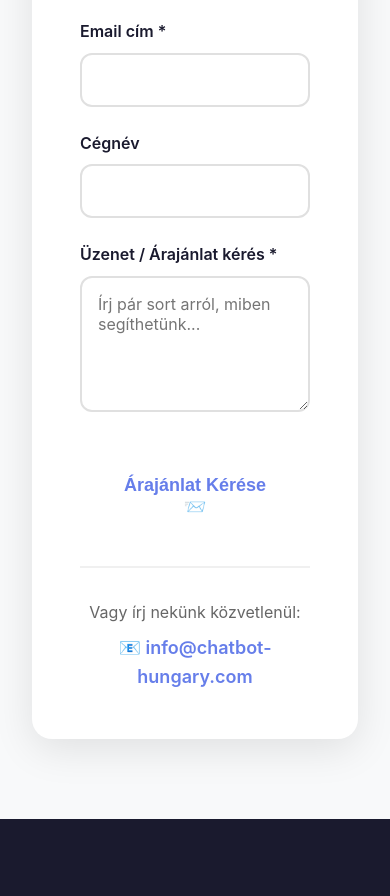
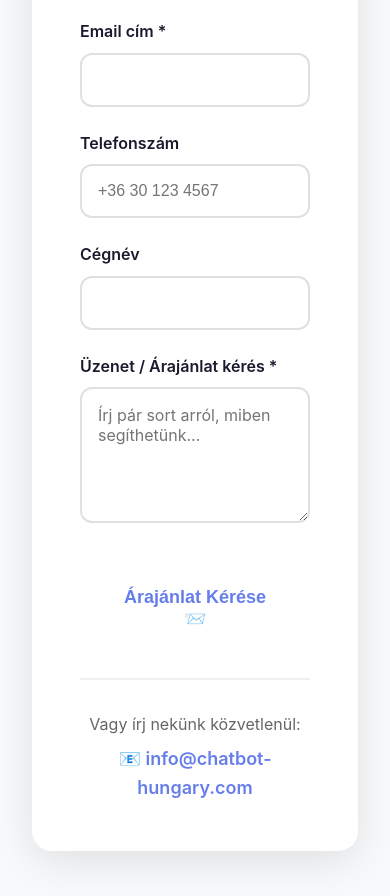
Before and after one commit to Ince88/anycommand-chatbot, a website: page public/landing-hu.html in a window 390 px wide. Shown: the part 6100-6996 px from the top of the page. Drawn offline with Linux system fonts and the light colour scheme.

Commit message:
Add phone number field to contact form

```diff
--- a/public/landing-hu.html
+++ b/public/landing-hu.html
@@ -743,6 +743,19 @@
           </div>
 
           <div>
+            <label for="contact-phone" style="display: block; margin-bottom: 0.5rem; font-weight: 600; color: var(--dark);">Telefonszám</label>
+            <input
+              type="tel"
+              id="contact-phone"
+              name="phone"
+              placeholder="+36 30 123 4567"
+              style="width: 100%; padding: 1rem; border: 2px solid #e0e0e0; border-radius: 12px; font-size: 16px; transition: border-color 0.3s;"
+              onfocus="this.style.borderColor='var(--primary)'"
+              onblur="this.style.borderColor='#e0e0e0'"
+            />
+          </div>
+
+          <div>
             <label for="contact-company" style="display: block; margin-bottom: 0.5rem; font-weight: 600; color: var(--dark);">Cégnév</label>
             <input
               type="text"
@@ -905,6 +918,7 @@
       const formData = {
         name: document.getElementById('contact-name').value,
         email: document.getElementById('contact-email').value,
+        phone: document.getElementById('contact-phone').value || 'Nem adta meg',
         company: document.getElementById('contact-company').value || 'Nem adta meg',
         message: document.getElementById('contact-message').value
       };
```
